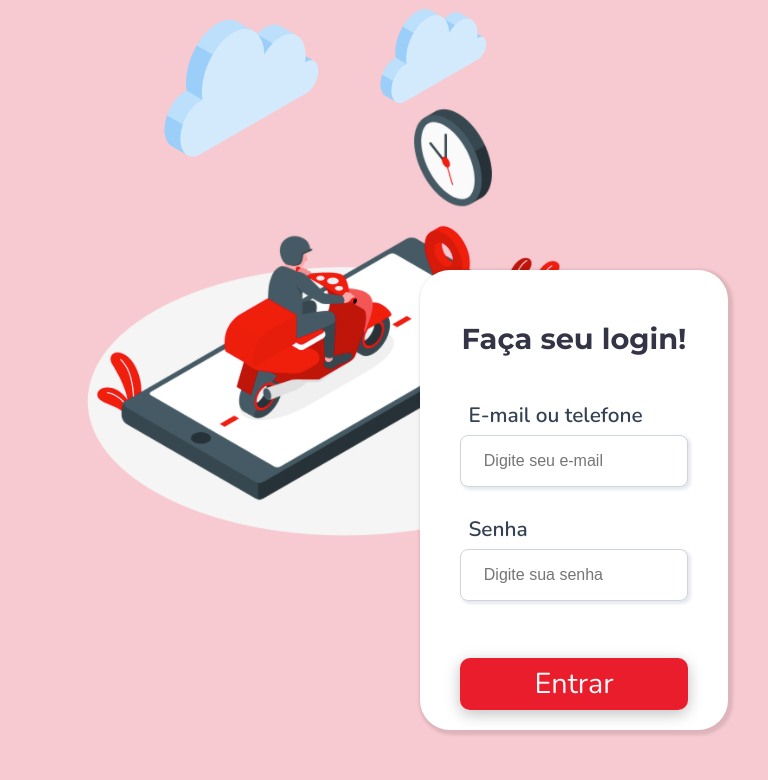
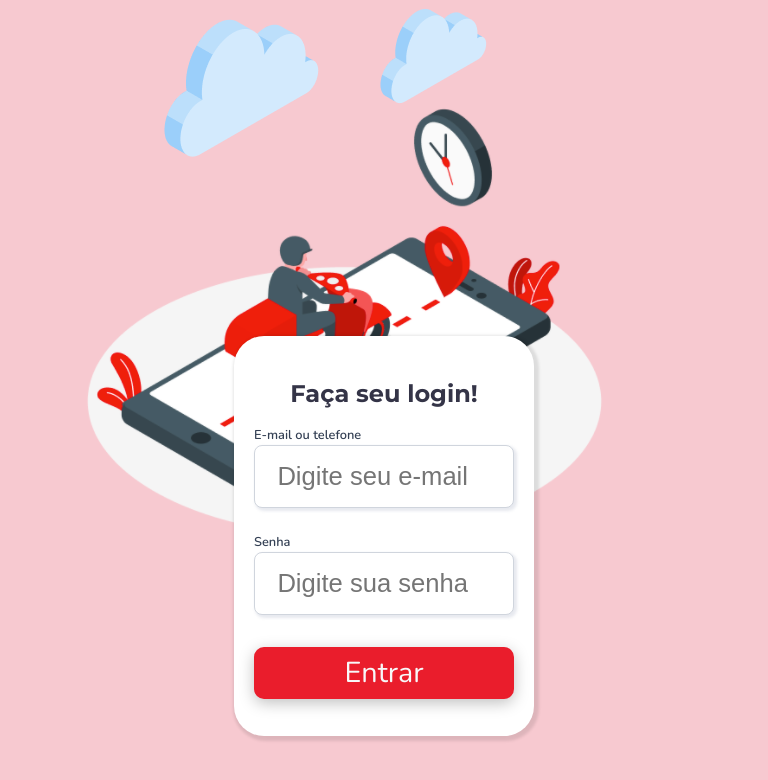
Before and after one commit to JessieZan/frontend-desafioilab, a React (Vite) app in the folder project-frontend-ilab-eqp3/: page / in a window 768 px wide. Shown: the top 780 px of the page. Built offline with nearby package versions, Linux system fonts and the light colour scheme.

Commit message:
css responsivo

```diff
--- a/project-frontend-ilab-eqp3/src/pages/Login/styles.css
+++ b/project-frontend-ilab-eqp3/src/pages/Login/styles.css
@@ -6,7 +6,8 @@
   align-items: center;
   justify-content: center;
   background-image: url("../../assets/backgound.png");
-  background-size: cover;
+  background-color: rgb(240, 110, 18);
+  background-size: auto;
   background-repeat: no-repeat;
   position: relative;
 }
@@ -21,7 +22,7 @@
   color: #343447;
   margin-bottom: 3rem;
   text-align: center;
-  margin-top: 30px;
+  margin-top: 3rem;
   width: 100%;
 }
 
@@ -51,7 +52,7 @@ input {
 }
 
 .email_login {
-  margin-bottom: 2rem;
+  margin-bottom: 1.5rem;
 }
 
 .form_label_login {
@@ -65,7 +66,7 @@ input {
 
 
 .tela_login_direita_div_botao {
-  margin-top: 3.6rem;
+  margin-top: 2.6rem;
   width: 100%;
 }
 
@@ -73,55 +74,96 @@ input {
   padding: 20px 40px;
   box-shadow: 2px 2px 3px 3px rgba(0, 0, 0, 0.1);
   border-radius: 30px;
-  width: 400px;
   margin-left: 400px;
   z-index: 1;
   background-color: white;
-  /* position: absolute; */
+  width: 500px;
 }
 
 
-@media screen and (min-width: 1024px) {
-
+@media only screen and (max-width: 390px) {
+  .input_login{
+    font-size: 1rem;
+  }
+  .tela_login_direita_titulo{
+    font-size: 1.2rem;
+    margin-top: 2rem;
+    margin-bottom: 1rem;
+  }
+  .form_label_login{
+    font-size: 1rem;
+    margin-bottom: 0.4rem;
+  }
   .tela_login{
-    width: 100vw;
-    height: 100vh;
-    display: flex;
-    justify-content: center;
-    align-items: center;
     background-color: rgb(247, 201, 208);
-
   }
-
   .tela_login_direita{
-    width: 35%;
-    margin-left: 600px;
+    margin-top: 18rem;
+    margin-right: 25rem;
+    height: 400px;
+    padding: 10px 20px;
   }
 }
 
-@media screen and (max-width: 1023px ) {
-
-.form_label_login {
-  font-size: 1.3rem;
-  margin-left: 8px;
-}
-  .input_login{
-    width: 100%;
-    font-size: 1rem;
+@media (min-width: 391px) and (max-width: 768px) {
+  .tela_login_direita_titulo{
+    font-size: 1.5rem;
+    margin-top: 2rem;
+    margin-bottom: 1rem;
+  }
+  .form_label_login{
+    font-size: 0.8rem;
+    margin-bottom: 0rem;
   }
   .tela_login{
-    width: 100vw;
-    height: 100%;
-    display: flex;
-    justify-content: center;
-    align-items: center;
+    background-color: rgb(247, 201, 208);
+  }
+  .tela_login_direita{
+    margin-top: 17rem;
+    margin-right: 25rem;
+    min-width: 300px;
+    padding: 10px 20px;
+    height: 400px;
+  }
+  .tela_login_direita_div_botao{
+    margin-top: 2rem;
+  }
+}
+
+@media (min-width: 769px) and (max-width: 1023px){
+  .tela_login_direita_titulo{
+    font-size: 1.5rem;
+    margin-top: 2rem;
+    margin-bottom: 1rem;
+  }
+  .form_label_login{
+    font-size: 0.8rem;
+    margin-bottom: 0rem;
+  }
+  .tela_login{
     background-color: rgb(247, 201, 208);
     background-size: auto;
   }
-
   .tela_login_direita{
-    width: 40%;
-    margin-right: 20px;
-    margin-top: 200px;
+    margin-top: 17rem;
+    margin-right: 5rem;
+    min-width: 400px;
+    padding: 10px 25px;
+    height: 400px;
+  }
+  .tela_login_direita_div_botao{
+    margin-top: 2rem;
   }
 }
+
+@media (min-width: 1024px) {
+
+  .tela_login{
+    background-size: cover;
+  }
+  .tela_login_direita{
+    min-width: 700px;
+    height: 500px;
+  }
+
+}
```
